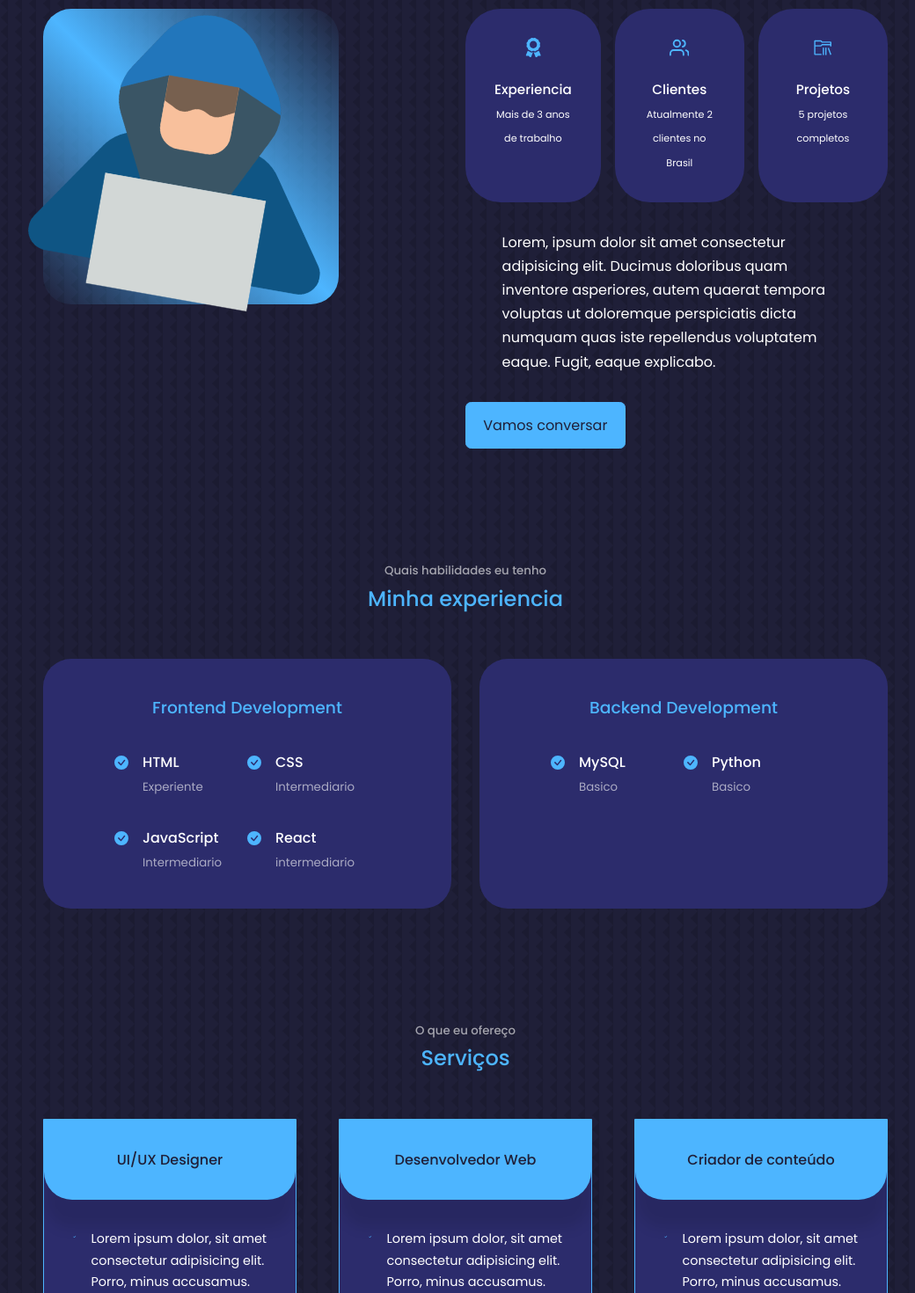
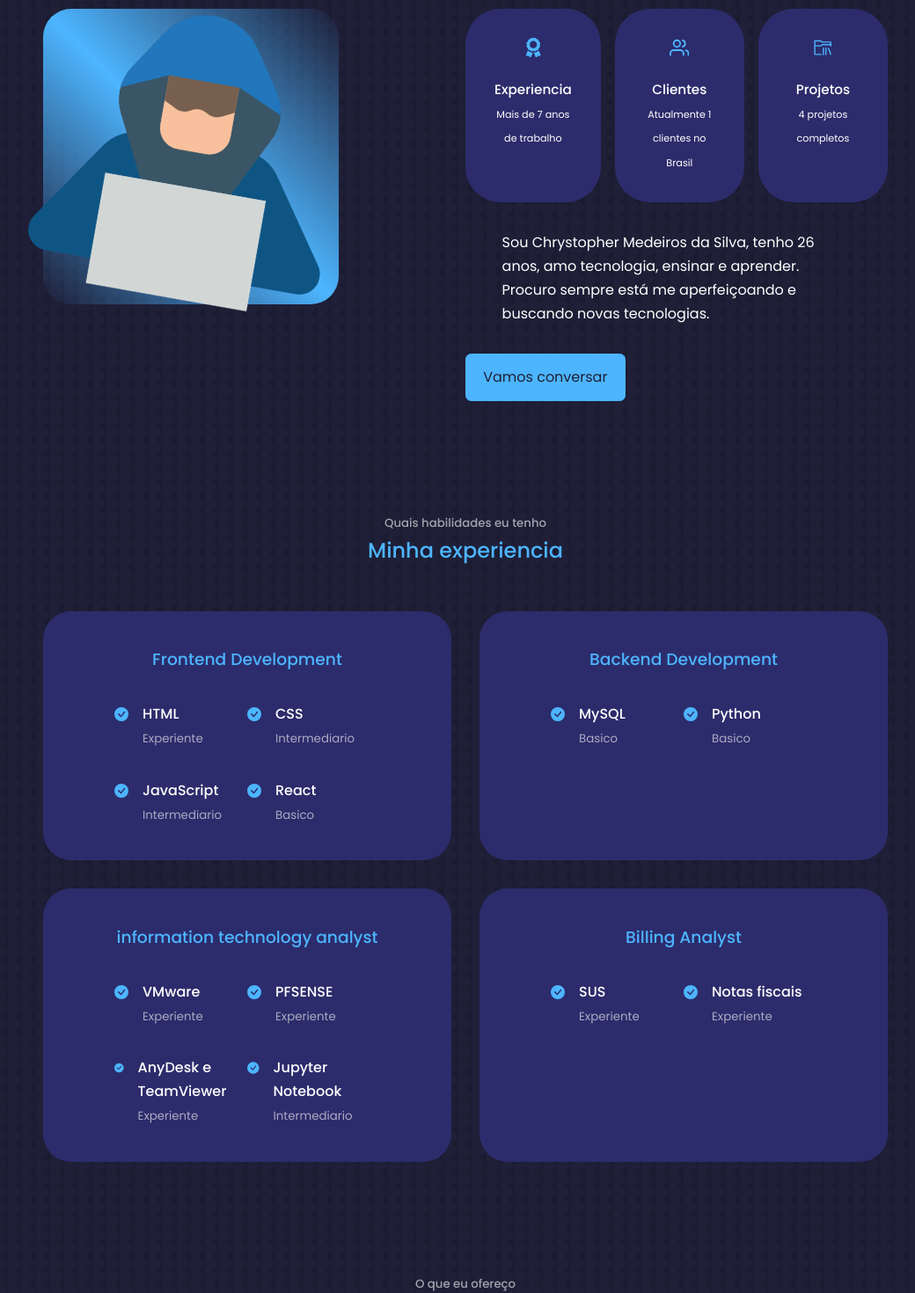
Before and after one commit to chrystophermedeiros/portfolio_website, a React (Create React App) app: page / in a window 1280 px wide. Shown: the part 900-2370 px from the top of the page at 88% size, without its empty margins (111-1151 px from the left). Built offline with nearby package versions, Linux system fonts and the light colour scheme; the HTML template or start-up script is replaced by a standard one.

Commit message:
Update 1.2

```diff
--- a/src/components/about/About.jsx
+++ b/src/components/about/About.jsx
@@ -22,26 +22,23 @@ const About = () => {
             <article className="about_card">
               <FaAward className="about_icon" />
               <h5>Experiencia</h5>
-              <small>Mais de 3 anos de trabalho </small>
+              <small>Mais de 7 anos de trabalho </small>
             </article>
 
             <article className="about_card">
               <FiUsers className="about_icon" />
               <h5>Clientes</h5>
-              <small>Atualmente 2 clientes no Brasil </small>
+              <small>Atualmente 1 clientes no Brasil </small>
             </article>
 
             <article className="about_card">
               <VscFolderLibrary className="about_icon" />
               <h5>Projetos</h5>
-              <small>5 projetos completos </small>
+              <small>4 projetos completos </small>
             </article>
           </div>
           <p>
-            Lorem, ipsum dolor sit amet consectetur adipisicing elit. Ducimus
-            doloribus quam inventore asperiores, autem quaerat tempora voluptas
-            ut doloremque perspiciatis dicta numquam quas iste repellendus
-            voluptatem eaque. Fugit, eaque explicabo.
+            Sou Chrystopher Medeiros da Silva, tenho 26 anos, amo tecnologia, ensinar e aprender. Procuro sempre está me aperfeiçoando e buscando novas tecnologias.
           </p>
 
           <a href="#contact" className="btn btn-primary">
--- a/src/components/experience/Experience.jsx
+++ b/src/components/experience/Experience.jsx
@@ -40,7 +40,7 @@ const Experience = () => {
             <BsCheckCircleFill className='experience_details-icon'/>
             <div>
             <h4>React</h4>
-            <small className='text-light'>intermediario</small>
+            <small className='text-light'>Basico</small>
             </div>
           </article>
 
@@ -76,8 +76,74 @@ const Experience = () => {
           </div>
 
 
+
+
         </div>
         {/*END OF BACKEND*/}
+
+        <div className="information technology analyst">
+          <h3>information technology analyst</h3>
+          <div className='experience_content'>
+          <article className='experience_details'>
+            <BsCheckCircleFill className='experience_details-icon'/>
+            <div>
+              <h4>VMware</h4>
+              <small className='text-light'>Experiente</small>
+            </div>
+          </article>
+
+          <article className='experience_details'>
+            <BsCheckCircleFill className='experience_details-icon'/>
+            <div>
+              <h4>PFSENSE</h4>
+              <small className='text-light'>Experiente</small>
+            </div>
+          </article>
+
+          <article className='experience_details'>
+            <BsCheckCircleFill className='experience_details-icon'/>
+            <div>
+              <h4>AnyDesk e TeamViewer </h4>
+              <small className='text-light'>Experiente</small>
+            </div>
+          </article>
+
+          <article className='experience_details'>
+            <BsCheckCircleFill className='experience_details-icon'/>
+            <div>
+            <h4>Jupyter Notebook</h4>
+            <small className='text-light'>Intermediario</small>
+            </div>
+          </article>
+
+          </div>
+
+        </div>
+        {/*END OF information technology analyst*/}
+
+        <div className="Billing Analyst">
+          <h3>Billing Analyst</h3>
+          <div className='experience_content'>
+          <article className='experience_details'>
+            <BsCheckCircleFill className='experience_details-icon'/>
+            <div>
+              <h4>SUS</h4>
+              <small className='text-light'>Experiente</small>
+            </div>
+          </article>
+
+          <article className='experience_details'>
+            <BsCheckCircleFill className='experience_details-icon'/>
+            <div>
+              <h4>Notas fiscais</h4>
+              <small className='text-light'>Experiente</small>
+            </div>
+          </article>
+          </div>
+
+        </div>
+        {/*END OF Billing Analyst*/}
+
       </div>
     </section>
   )
--- a/src/components/services/Services.jsx
+++ b/src/components/services/Services.jsx
@@ -11,7 +11,7 @@ const Services = () => {
       <div className='container services_container'>
           <article className='service'>
             <div className="service_head">
-              <h3>UI/UX Designer</h3>
+              <h3>Dashboard em Excel</h3>
             </div>
             <ul className="service_list">
               <li>
@@ -45,22 +45,22 @@ const Services = () => {
             <ul className="service_list">
               <li>
                < BsCheck className="service_list-icon"/>
-               <p>Lorem ipsum dolor, sit amet consectetur adipisicing elit. Porro, minus accusamus. </p>
+               <p>HTML5 - tenho uma boa experiência em criar páginas com as tags semânticas.. </p>
               </li>
 
               <li>
                < BsCheck className="service_list-icon"/>
-               <p>Lorem ipsum dolor, sit amet consectetur adipisicing elit. Porro, minus accusamus. </p>
+               <p>CSS3 - tenho uma boa experiencia para estilizar e modelar a pagina de acordo com projeto. </p>
               </li>
 
               <li>
                < BsCheck className="service_list-icon"/>
-               <p>Lorem ipsum dolor, sit amet consectetur adipisicing elit. Porro, minus accusamus. </p>
+               <p>JS - tenho conhecimento em: funções, arrays , objeto, algoritmo, logica, looping entre outros conceitos. </p>
               </li>
 
               <li>
                < BsCheck className="service_list-icon"/>
-               <p>Lorem ipsum dolor, sit amet consectetur adipisicing elit. Porro, minus accusamus. </p>
+               <p>React - desenvolvi apenas 2. </p>
               </li>
             </ul>
           </article>
```
